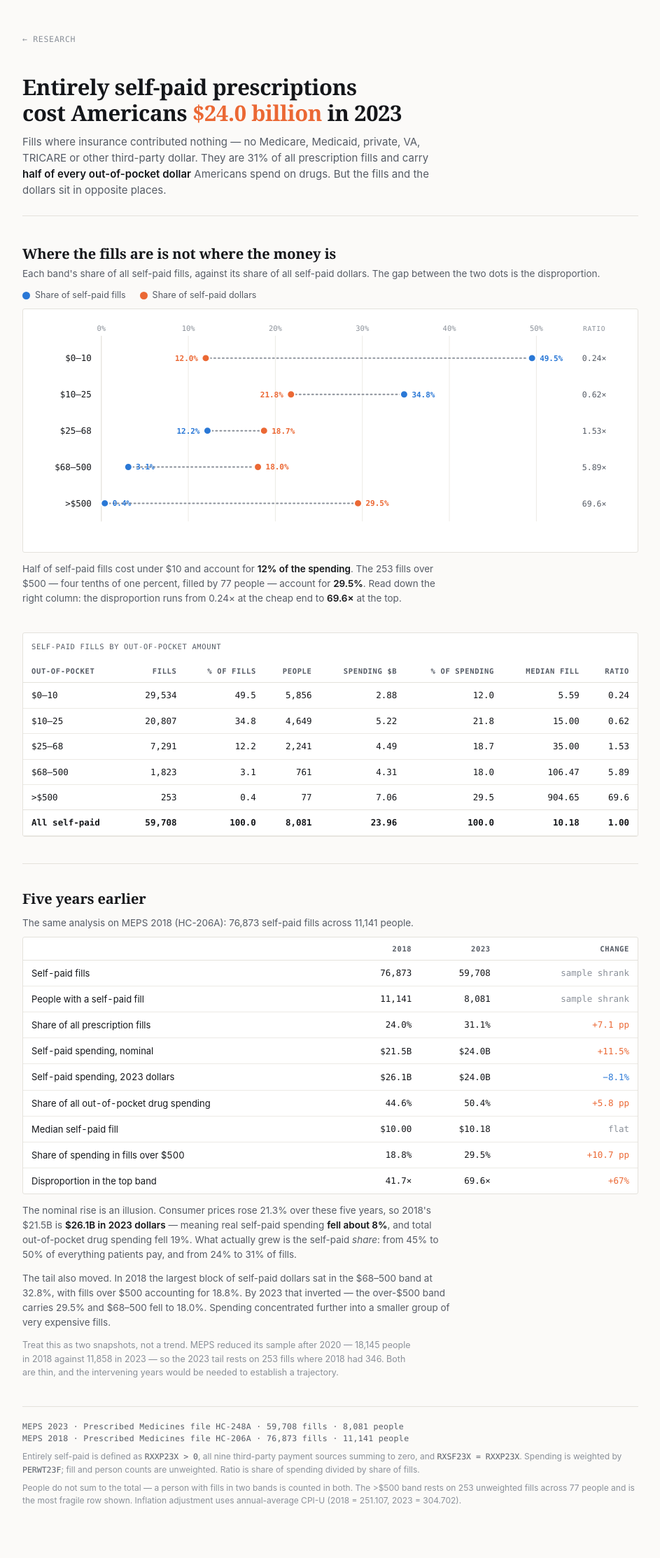
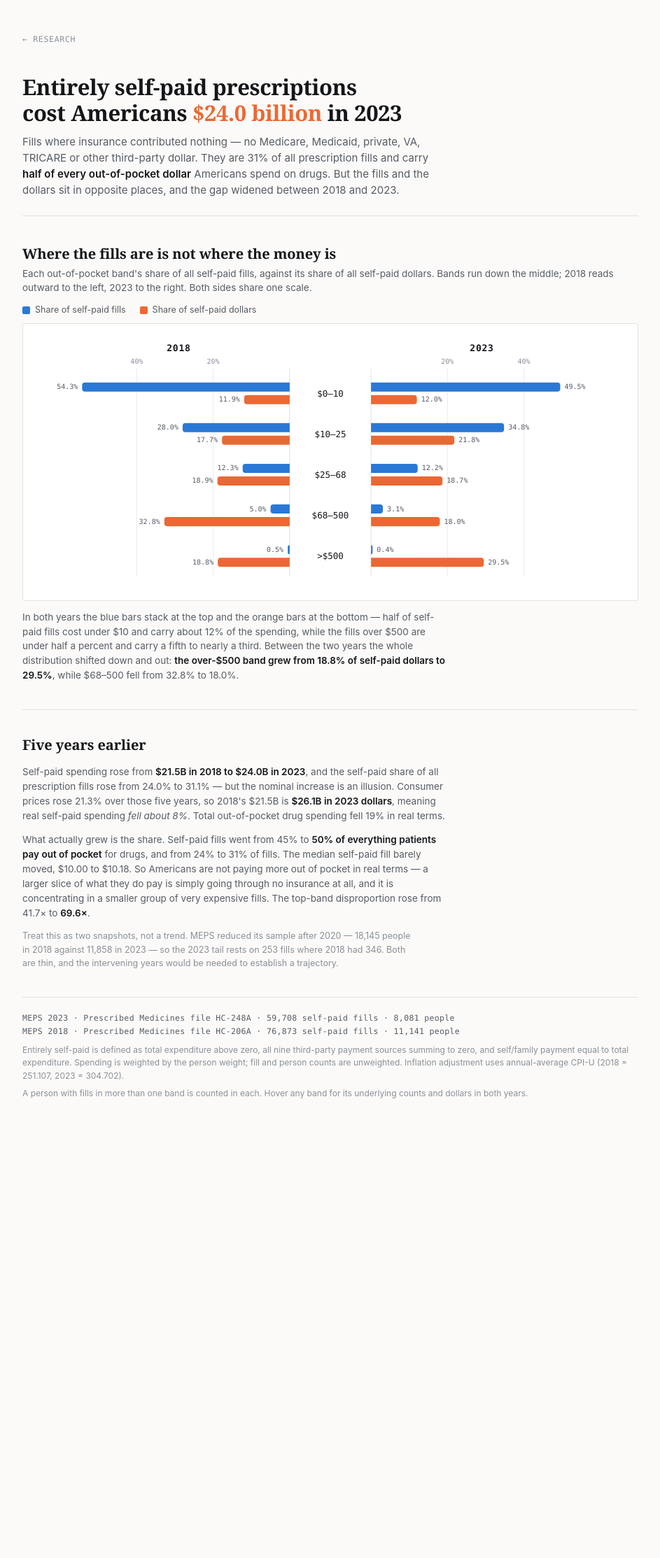
Before and after one commit to janebai2016-arch/janebai2016-arch.github.io, a Jekyll site: the page figures/self-paid-prescriptions-2023.html, which Jekyll copies as it is, in a window 1280 px wide. Shown: the whole page at 70% size, without its empty margins (168-1111 px from the left). Built offline with Jekyll 4.4.1, drawn with Linux system fonts in a browser that asks for light colours; after the commit the page ends 1645 px from its top, so only the background shows below that.

Commit message:
Replace tables with a two-year butterfly chart
Figure 1 now carries the full distribution: out-of-pocket bands run down
the centre as hangers, 2018 reads left and 2023 right, on a shared scale.
Values are labelled on every bar and both tables are dropped.

Co-Authored-By: Claude Opus 5 (1M context) <noreply@anthropic.com>
Claude-Session: https://claude.ai/code/session_01Tz9kZhwB1Ku6KAUdx9XzEu

```diff
--- a/figures/self-paid-prescriptions-2023.html
+++ b/figures/self-paid-prescriptions-2023.html
@@ -30,10 +30,18 @@
     --fills:#3987e5; --dollars:#d95926;
   }
   *{box-sizing:border-box}
+  html{-webkit-text-size-adjust:100%}
   body{background:var(--paper);color:var(--ink);font-family:var(--sans);
        font-size:15px;line-height:1.55;margin:0;padding:48px 24px 72px;
        -webkit-font-smoothing:antialiased}
   .wrap{max-width:880px;margin:0 auto;display:flex;flex-direction:column;gap:38px}
+  a{color:var(--fills);text-decoration:none;border-bottom:1px solid transparent}
+  a:hover{border-bottom-color:currentColor}
+  a:focus-visible{outline:2px solid var(--fills);outline-offset:3px;border-radius:2px}
+  .site-back{font-family:var(--mono);font-size:11.5px;letter-spacing:.06em;text-transform:uppercase;
+             margin-bottom:2px}
+  .site-back a{color:var(--ink-3)}
+  .site-back a:hover{color:var(--fills)}
   header{display:flex;flex-direction:column;gap:11px;padding-bottom:24px;border-bottom:1px solid var(--rule)}
   h1{font-family:var(--serif);font-weight:600;font-size:31px;line-height:1.19;margin:0;
      text-wrap:balance;letter-spacing:-.012em}
@@ -44,131 +52,80 @@
   .fig-head{display:flex;flex-direction:column;gap:3px}
   h2{font-family:var(--serif);font-size:20px;font-weight:600;margin:0;letter-spacing:-.005em}
   .fig-sub{color:var(--ink-2);font-size:13.5px;margin:0}
-  .legend{display:flex;gap:20px;align-items:center;font-size:12.5px;color:var(--ink-2);
-          font-family:var(--sans);margin-top:2px}
+  .legend{display:flex;gap:20px;align-items:center;flex-wrap:wrap;font-size:12.5px;
+          color:var(--ink-2);margin-top:2px}
   .key{display:inline-flex;align-items:center;gap:7px}
-  .dot{width:11px;height:11px;border-radius:50%;flex:0 0 auto}
+  .dot{width:11px;height:11px;border-radius:2px;flex:0 0 auto}
   .plot{position:relative;background:var(--panel);border:1px solid var(--rule);border-radius:3px;
-        padding:18px 16px 8px;overflow-x:auto}
+        padding:18px 14px 8px;overflow-x:auto}
   svg{display:block;width:100%;height:auto;overflow:visible}
   .read{color:var(--ink-2);font-size:13.5px;margin:4px 0 0;max-width:72ch}
   .read b{color:var(--ink);font-weight:600}
+  .read em{font-style:italic}
   text{font-family:var(--sans)}
-  .tick{fill:var(--ink-3);font-size:10.5px;font-family:var(--mono)}
-  .ylab{fill:var(--ink);font-size:12.5px;font-family:var(--mono)}
-  .vlab{font-size:11px;font-weight:600;font-family:var(--mono)}
-  .ratio{fill:var(--ink-2);font-size:11.5px;font-family:var(--mono)}
-  .ratio-h{fill:var(--ink-3);font-size:9.5px;letter-spacing:.08em;font-family:var(--mono)}
+  .tick{fill:var(--ink-3);font-size:10px;font-family:var(--mono)}
+  .yrlab{fill:var(--ink);font-size:13px;font-weight:600;font-family:var(--mono);letter-spacing:.06em}
+  .band{fill:var(--ink);font-size:12.5px;font-family:var(--mono)}
+  .val{fill:var(--ink-2);font-size:10px;font-family:var(--mono)}
   .hit{fill:transparent;cursor:crosshair}
+  .row .hitbg{fill:transparent}
   .row:hover .hitbg{fill:var(--grid)}
   .tip{position:absolute;pointer-events:none;opacity:0;transform:translate(-50%,-100%);
        background:var(--ink);color:var(--paper);font-family:var(--mono);font-size:11.5px;
-       line-height:1.55;padding:8px 10px;border-radius:3px;white-space:nowrap;transition:opacity .1s;z-index:5}
-  .tbl{overflow-x:auto;border:1px solid var(--rule);border-radius:3px;background:var(--panel)}
-  table{border-collapse:collapse;width:100%;font-family:var(--mono);font-size:12.5px;
-        font-variant-numeric:tabular-nums}
-  th,td{padding:8px 12px;text-align:right;border-bottom:1px solid var(--grid);white-space:nowrap}
-  th{color:var(--ink-2);font-weight:600;font-size:10.5px;letter-spacing:.06em;text-transform:uppercase;
-     border-bottom:1px solid var(--rule)}
-  th:first-child,td:first-child{text-align:left}
-  tbody tr:last-child td{border-bottom:0}
-  tfoot td{font-weight:700;color:var(--ink);border-top:1px solid var(--rule)}
-  .cap{text-align:left;padding:11px 12px;color:var(--ink-2);font-size:10.5px;
-       letter-spacing:.06em;text-transform:uppercase;font-family:var(--mono)}
+       line-height:1.55;padding:8px 10px;border-radius:3px;white-space:nowrap;
+       transition:opacity .1s;z-index:5}
+  section.cmp{display:flex;flex-direction:column;gap:9px;border-top:1px solid var(--rule);padding-top:34px}
+  .caveat{color:var(--ink-3);font-size:12.5px}
   footer{color:var(--ink-3);font-size:12px;border-top:1px solid var(--rule);padding-top:20px;
          display:flex;flex-direction:column;gap:7px}
-  footer .src{color:var(--ink-2);font-family:var(--mono);font-size:11.5px;letter-spacing:.03em}
+  footer .src{color:var(--ink-2);font-family:var(--mono);font-size:11.5px;letter-spacing:.03em;line-height:1.7}
   code{font-family:var(--mono);font-size:11.5px;color:var(--ink-2)}
-
-  html{-webkit-text-size-adjust:100%}
-  a{color:var(--fills);text-decoration:none;border-bottom:1px solid transparent}
-  a:hover{border-bottom-color:currentColor}
-  a:focus-visible{outline:2px solid var(--fills);outline-offset:3px;border-radius:2px}
-  .site-back{font-family:var(--mono);font-size:11.5px;letter-spacing:.06em;text-transform:uppercase;
-             margin-bottom:2px}
-  .site-back a{color:var(--ink-3)}
-  .site-back a:hover{color:var(--fills)}
-  .cmp{display:flex;flex-direction:column;gap:9px;border-top:1px solid var(--rule);padding-top:34px}
-  .cmp table td:first-child{color:var(--ink);font-family:var(--sans);font-size:13px}
-  .cmp .up{color:var(--dollars)}
-  .cmp .dn{color:var(--fills)}
-  .cmp .mute{color:var(--ink-3)}
-  .caveat{color:var(--ink-3);font-size:12.5px}
-  .read em{font-style:italic}
   @media (max-width:640px){ body{padding:32px 16px 56px} h1{font-size:25px} }
 </style>
 </head>
 <body>
+
 <div class="wrap">
   <nav class="site-back"><a href="/research/">&larr; Research</a></nav>
   <header>
     <h1>Entirely self-paid prescriptions cost Americans <em>$24.0 billion</em> in 2023</h1>
-    <p class="lede">Fills where insurance contributed nothing — no Medicare, Medicaid, private, VA, TRICARE or other third-party dollar. They are 31% of all prescription fills and carry <b>half of every out-of-pocket dollar</b> Americans spend on drugs. But the fills and the dollars sit in opposite places.</p>
+    <p class="lede">Fills where insurance contributed nothing — no Medicare, Medicaid, private, VA, TRICARE or other third-party dollar. They are 31% of all prescription fills and carry <b>half of every out-of-pocket dollar</b> Americans spend on drugs. But the fills and the dollars sit in opposite places, and the gap widened between 2018 and 2023.</p>
   </header>
 
   <figure>
     <div class="fig-head">
       <h2>Where the fills are is not where the money is</h2>
-      <p class="fig-sub">Each band's share of all self-paid fills, against its share of all self-paid dollars. The gap between the two dots is the disproportion.</p>
+      <p class="fig-sub">Each out-of-pocket band's share of all self-paid fills, against its share of all self-paid dollars. Bands run down the middle; 2018 reads outward to the left, 2023 to the right. Both sides share one scale.</p>
     </div>
     <div class="legend">
       <span class="key"><span class="dot" style="background:var(--fills)"></span>Share of self-paid fills</span>
       <span class="key"><span class="dot" style="background:var(--dollars)"></span>Share of self-paid dollars</span>
     </div>
     <div class="plot" id="p1"><div class="tip" id="t1"></div></div>
-    <p class="read">Half of self-paid fills cost under $10 and account for <b>12% of the spending</b>. The 253 fills over $500 — four tenths of one percent, filled by 77 people — account for <b>29.5%</b>. Read down the right column: the disproportion runs from 0.24× at the cheap end to <b>69.6×</b> at the top.</p>
+    <p class="read">In both years the blue bars stack at the top and the orange bars at the bottom — half of self-paid fills cost under $10 and carry about 12% of the spending, while the fills over $500 are under half a percent and carry a fifth to nearly a third. Between the two years the whole distribution shifted down and out: <b>the over-$500 band grew from 18.8% of self-paid dollars to 29.5%</b>, while $68–500 fell from 32.8% to 18.0%.</p>
   </figure>
-
-  <div class="tbl">
-    <table>
-      <caption class="cap">Self-paid fills by out-of-pocket amount</caption>
-      <thead><tr>
-        <th>Out-of-pocket</th><th>Fills</th><th>% of fills</th><th>People</th>
-        <th>Spending $B</th><th>% of spending</th><th>Median fill</th><th>Ratio</th>
-      </tr></thead>
-      <tbody id="tb"></tbody>
-      <tfoot><tr><td>All self-paid</td><td>59,708</td><td>100.0</td><td>8,081</td><td>23.96</td><td>100.0</td><td>10.18</td><td>1.00</td></tr></tfoot>
-    </table>
-  </div>
 
   <section class="cmp">
     <h2>Five years earlier</h2>
-    <p class="fig-sub">The same analysis on MEPS 2018 (HC-206A): 76,873 self-paid fills across 11,141 people.</p>
-    <div class="tbl">
-      <table>
-        <thead><tr><th>&nbsp;</th><th>2018</th><th>2023</th><th>Change</th></tr></thead>
-        <tbody>
-          <tr><td>Self-paid fills</td><td>76,873</td><td>59,708</td><td class="mute">sample shrank</td></tr>
-          <tr><td>People with a self-paid fill</td><td>11,141</td><td>8,081</td><td class="mute">sample shrank</td></tr>
-          <tr><td>Share of all prescription fills</td><td>24.0%</td><td>31.1%</td><td class="up">+7.1 pp</td></tr>
-          <tr><td>Self-paid spending, nominal</td><td>$21.5B</td><td>$24.0B</td><td class="up">+11.5%</td></tr>
-          <tr><td>Self-paid spending, 2023 dollars</td><td>$26.1B</td><td>$24.0B</td><td class="dn">&minus;8.1%</td></tr>
-          <tr><td>Share of all out-of-pocket drug spending</td><td>44.6%</td><td>50.4%</td><td class="up">+5.8 pp</td></tr>
-          <tr><td>Median self-paid fill</td><td>$10.00</td><td>$10.18</td><td class="mute">flat</td></tr>
-          <tr><td>Share of spending in fills over $500</td><td>18.8%</td><td>29.5%</td><td class="up">+10.7 pp</td></tr>
-          <tr><td>Disproportion in the top band</td><td>41.7&times;</td><td>69.6&times;</td><td class="up">+67%</td></tr>
-        </tbody>
-      </table>
-    </div>
-    <p class="read">The nominal rise is an illusion. Consumer prices rose 21.3% over these five years, so 2018's $21.5B is <b>$26.1B in 2023 dollars</b> — meaning real self-paid spending <b>fell about 8%</b>, and total out-of-pocket drug spending fell 19%. What actually grew is the self-paid <em>share</em>: from 45% to 50% of everything patients pay, and from 24% to 31% of fills.</p>
-    <p class="read">The tail also moved. In 2018 the largest block of self-paid dollars sat in the $68–500 band at 32.8%, with fills over $500 accounting for 18.8%. By 2023 that inverted — the over-$500 band carries 29.5% and $68–500 fell to 18.0%. Spending concentrated further into a smaller group of very expensive fills.</p>
+    <p class="read">Self-paid spending rose from <b>$21.5B in 2018 to $24.0B in 2023</b>, and the self-paid share of all prescription fills rose from 24.0% to 31.1% — but the nominal increase is an illusion. Consumer prices rose 21.3% over those five years, so 2018's $21.5B is <b>$26.1B in 2023 dollars</b>, meaning real self-paid spending <em>fell about 8%</em>. Total out-of-pocket drug spending fell 19% in real terms.</p>
+    <p class="read">What actually grew is the share. Self-paid fills went from 45% to <b>50% of everything patients pay out of pocket</b> for drugs, and from 24% to 31% of fills. The median self-paid fill barely moved, $10.00 to $10.18. So Americans are not paying more out of pocket in real terms — a larger slice of what they do pay is simply going through no insurance at all, and it is concentrating in a smaller group of very expensive fills. The top-band disproportion rose from 41.7× to <b>69.6×</b>.</p>
     <p class="read caveat">Treat this as two snapshots, not a trend. MEPS reduced its sample after 2020 — 18,145 people in 2018 against 11,858 in 2023 — so the 2023 tail rests on 253 fills where 2018 had 346. Both are thin, and the intervening years would be needed to establish a trajectory.</p>
   </section>
 
   <footer>
-    <div class="src">MEPS 2023 · Prescribed Medicines file HC-248A · 59,708 fills · 8,081 people<br>MEPS 2018 · Prescribed Medicines file HC-206A · 76,873 fills · 11,141 people</div>
-    <div>Entirely self-paid is defined as <code>RXXP23X &gt; 0</code>, all nine third-party payment sources summing to zero, and <code>RXSF23X = RXXP23X</code>. Spending is weighted by <code>PERWT23F</code>; fill and person counts are unweighted. Ratio is share of spending divided by share of fills.</div>
-    <div>People do not sum to the total — a person with fills in two bands is counted in both. The &gt;$500 band rests on 253 unweighted fills across 77 people and is the most fragile row shown. Inflation adjustment uses annual-average CPI-U (2018 = 251.107, 2023 = 304.702).</div>
+    <div class="src">MEPS 2023 · Prescribed Medicines file HC-248A · 59,708 self-paid fills · 8,081 people<br>MEPS 2018 · Prescribed Medicines file HC-206A · 76,873 self-paid fills · 11,141 people</div>
+    <div>Entirely self-paid is defined as total expenditure above zero, all nine third-party payment sources summing to zero, and self/family payment equal to total expenditure. Spending is weighted by the person weight; fill and person counts are unweighted. Inflation adjustment uses annual-average CPI-U (2018 = 251.107, 2023 = 304.702).</div>
+    <div>A person with fills in more than one band is counted in each. Hover any band for its underlying counts and dollars in both years.</div>
   </footer>
 </div>
 
 <script>
 const D=[
- {b:"$0–10",     f:29534,pers:5856,pf:49.5,dol:2.88,pd:12.0,med:5.59,  r:0.24},
- {b:"$10–25",    f:20807,pers:4649,pf:34.8,dol:5.22,pd:21.8,med:15.00, r:0.62},
- {b:"$25–68",    f: 7291,pers:2241,pf:12.2,dol:4.49,pd:18.7,med:35.00, r:1.53},
- {b:"$68–500",   f: 1823,pers: 761,pf: 3.1,dol:4.31,pd:18.0,med:106.47,r:5.89},
- {b:">$500",     f:  253,pers:  77,pf: 0.4,dol:7.06,pd:29.5,med:904.65,r:69.56}
+ {b:"$0–10",  f18:41733,d18:2.55,pf18:54.3,pd18:11.9, f23:29534,d23:2.88,pf23:49.5,pd23:12.0},
+ {b:"$10–25", f18:21512,d18:3.80,pf18:28.0,pd18:17.7, f23:20807,d23:5.22,pf23:34.8,pd23:21.8},
+ {b:"$25–68", f18: 9420,d18:4.06,pf18:12.3,pd18:18.9, f23: 7291,d23:4.49,pf23:12.2,pd23:18.7},
+ {b:"$68–500",f18: 3862,d18:7.04,pf18: 5.0,pd18:32.8, f23: 1823,d23:4.31,pf23: 3.1,pd23:18.0},
+ {b:">$500",  f18:  346,d18:4.04,pf18: 0.5,pd18:18.8, f23:  253,d23:7.06,pf23: 0.4,pd23:29.5}
 ];
 const NS="http://www.w3.org/2000/svg";
 const el=(n,a)=>{const e=document.createElementNS(NS,n);for(const k in a)e.setAttribute(k,a[k]);return e;};
@@ -176,80 +133,84 @@ const fmt=n=>n.toLocaleString("en-US");
 
 (function(){
   const host=document.getElementById("p1"), tip=document.getElementById("t1");
-  const W=848,mL=96,mR=104,mT=26,mB=36,rowH=52;
-  const H=mT+rowH*D.length+mB, iw=W-mL-mR;
-  const xmax=52, ticks=[0,10,20,30,40,50];
+  const W=848, mT=52, mB=26, rowH=58, half=58;      // half = half-width of the centre hanger column
+  const cx=W/2, cL=cx-half, cR=cx+half, edge=50;
+  const armW=cL-edge;                                // identical on both sides
+  const H=mT+rowH*D.length+mB;
+  const xmax=58, ticks=[0,20,40];
+  const barH=13, gap=5;
+
   const s=el("svg",{viewBox:`0 0 ${W} ${H}`,role:"img",
-    "aria-label":"Share of self-paid fills versus share of self-paid dollars, by out-of-pocket band"});
-  const x=v=>mL+(v/xmax)*iw;
+    "aria-label":"Share of self-paid prescription fills and dollars by out-of-pocket band, 2018 versus 2023"});
+  const xL=v=>cL-(v/xmax)*armW, xR=v=>cR+(v/xmax)*armW;
+  const yTop=mT, yBot=mT+rowH*D.length;
   const yc=i=>mT+rowH*i+rowH/2;
 
   ticks.forEach(t=>{
-    s.appendChild(el("line",{x1:x(t),x2:x(t),y1:mT-6,y2:mT+rowH*D.length,
-      stroke:"var(--grid)","stroke-width":1}));
-    const lb=el("text",{x:x(t),y:mT-13,class:"tick","text-anchor":"middle"});
-    lb.textContent=t+"%"; s.appendChild(lb);
+    if(t>0){
+      [xL(t),xR(t)].forEach(x=>{
+        s.appendChild(el("line",{x1:x,x2:x,y1:yTop-6,y2:yBot,stroke:"var(--grid)","stroke-width":1}));
+      });
+      [[xL(t),"L"],[xR(t),"R"]].forEach(([x])=>{
+        const lb=el("text",{x:x,y:yTop-13,class:"tick","text-anchor":"middle"});
+        lb.textContent=t+"%"; s.appendChild(lb);
+      });
+    }
   });
-  s.appendChild(el("line",{x1:x(0),x2:x(0),y1:mT-6,y2:mT+rowH*D.length,
-    stroke:"var(--rule)","stroke-width":1}));
+  [cL,cR].forEach(x=>s.appendChild(el("line",{x1:x,x2:x,y1:yTop-6,y2:yBot,
+    stroke:"var(--rule)","stroke-width":1})));
 
-  const rh=el("text",{x:W-mR+58,y:mT-13,class:"ratio-h","text-anchor":"middle"});
-  rh.textContent="RATIO"; s.appendChild(rh);
+  const y18=el("text",{x:(edge+cL)/2,y:yTop-31,class:"yrlab","text-anchor":"middle"});
+  y18.textContent="2018"; s.appendChild(y18);
+  const y23=el("text",{x:(cR+W-edge)/2,y:yTop-31,class:"yrlab","text-anchor":"middle"});
+  y23.textContent="2023"; s.appendChild(y23);
+
+  function bar(side,v,y,cls){
+    const base=side<0?cL:cR, x=side<0?xL(v):xR(v);
+    const w=Math.abs(base-x), r=Math.min(4,w);
+    if(w<0.6) return el("rect",{x:base-(side<0?0.6:0),y:y,width:0.6,height:barH,fill:cls});
+    return el("path",{fill:cls,d: side<0
+      ? `M${base},${y} L${x+r},${y} Q${x},${y} ${x},${y+r} L${x},${y+barH-r} Q${x},${y+barH} ${x+r},${y+barH} L${base},${y+barH} Z`
+      : `M${base},${y} L${x-r},${y} Q${x},${y} ${x},${y+r} L${x},${y+barH-r} Q${x},${y+barH} ${x-r},${y+barH} L${base},${y+barH} Z`});
+  }
+  function val(side,v,y){
+    const x=(side<0?xL(v):xR(v))+(side<0?-6:6);
+    const t=el("text",{x:x,y:y+barH-3.5,class:"val","text-anchor":side<0?"end":"start"});
+    t.textContent=v.toFixed(1)+"%"; return t;
+  }
 
   D.forEach((d,i)=>{
     const g=el("g",{class:"row"});
-    g.appendChild(el("rect",{class:"hitbg",x:mL-88,y:yc(i)-rowH/2+3,width:W-mL-mR+180,
-      height:rowH-6,rx:3,fill:"transparent"}));
+    g.appendChild(el("rect",{class:"hitbg",x:edge-8,y:yc(i)-rowH/2+3,
+      width:W-2*edge+16,height:rowH-6,rx:3}));
 
-    const yl=el("text",{x:mL-14,y:yc(i)+4.5,class:"ylab","text-anchor":"end"});
-    yl.textContent=d.b; g.appendChild(yl);
+    const yA=yc(i)-barH-gap/2, yB=yc(i)+gap/2;
+    g.appendChild(bar(-1,d.pf18,yA,"var(--fills)"));
+    g.appendChild(bar(-1,d.pd18,yB,"var(--dollars)"));
+    g.appendChild(bar( 1,d.pf23,yA,"var(--fills)"));
+    g.appendChild(bar( 1,d.pd23,yB,"var(--dollars)"));
+    g.appendChild(val(-1,d.pf18,yA)); g.appendChild(val(-1,d.pd18,yB));
+    g.appendChild(val( 1,d.pf23,yA)); g.appendChild(val( 1,d.pd23,yB));
 
-    const x1=x(Math.min(d.pf,d.pd)), x2=x(Math.max(d.pf,d.pd));
-    g.appendChild(el("line",{x1:x1,x2:x2,y1:yc(i),y2:yc(i),stroke:"var(--ink-3)",
-      "stroke-width":2,"stroke-dasharray":"2 4","stroke-linecap":"round"}));
+    const bl=el("text",{x:cx,y:yc(i)+4.5,class:"band","text-anchor":"middle"});
+    bl.textContent=d.b; g.appendChild(bl);
 
-    g.appendChild(el("circle",{cx:x(d.pf),cy:yc(i),r:5.5,fill:"var(--fills)",
-      stroke:"var(--panel)","stroke-width":2}));
-    g.appendChild(el("circle",{cx:x(d.pd),cy:yc(i),r:5.5,fill:"var(--dollars)",
-      stroke:"var(--panel)","stroke-width":2}));
-
-    const lo=d.pf<d.pd, gap=Math.abs(x(d.pf)-x(d.pd));
-    const off=gap<44?15:11;
-    // a dot sitting near the axis would push its label into the band label — flip it inward
-    const tight=46;
-    const fOut=lo?(x(d.pf)-mL<tight?1:-1):1;
-    const dOut=lo?1:(x(d.pd)-mL<tight?1:-1);
-    const lf=el("text",{x:x(d.pf)+fOut*off,y:yc(i)+4,class:"vlab",
-      fill:"var(--fills)","text-anchor":fOut>0?"start":"end"});
-    lf.textContent=d.pf.toFixed(1)+"%"; g.appendChild(lf);
-    const ld=el("text",{x:x(d.pd)+(lo?off:dOut*off),y:yc(i)+4,class:"vlab",
-      fill:"var(--dollars)","text-anchor":lo?"start":(dOut>0?"start":"end")});
-    ld.textContent=d.pd.toFixed(1)+"%"; g.appendChild(ld);
-
-    const rt=el("text",{x:W-mR+58,y:yc(i)+4.5,class:"ratio","text-anchor":"middle"});
-    rt.textContent=(d.r<10?d.r.toFixed(2):d.r.toFixed(1))+"×"; g.appendChild(rt);
-
-    const hit=el("rect",{class:"hit",x:mL-88,y:yc(i)-rowH/2,width:W-mL-mR+180,height:rowH});
+    const hit=el("rect",{class:"hit",x:edge-8,y:yc(i)-rowH/2,width:W-2*edge+16,height:rowH});
     hit.addEventListener("pointerenter",()=>{
-      tip.innerHTML=`<b>${d.b}</b> out of pocket<br>`+
-        `${fmt(d.f)} fills · ${fmt(d.pers)} people<br>`+
-        `${d.pf.toFixed(1)}% of self-paid fills<br>`+
-        `$${d.dol.toFixed(2)}B · ${d.pd.toFixed(1)}% of spending<br>`+
-        `median fill $${d.med.toFixed(2)} · ratio ${d.r}×`;
+      tip.innerHTML=`<b>${d.b}</b> out of pocket`+
+        `<br>2018 &nbsp;${fmt(d.f18)} fills · $${d.d18.toFixed(2)}B`+
+        `<br>&nbsp;&nbsp;&nbsp;&nbsp;&nbsp;&nbsp;&nbsp;${d.pf18}% of fills · ${d.pd18}% of dollars`+
+        `<br>2023 &nbsp;${fmt(d.f23)} fills · $${d.d23.toFixed(2)}B`+
+        `<br>&nbsp;&nbsp;&nbsp;&nbsp;&nbsp;&nbsp;&nbsp;${d.pf23}% of fills · ${d.pd23}% of dollars`;
       tip.style.opacity=1;
-      tip.style.left=(((x(d.pf)+x(d.pd))/2)/W*100)+"%";
-      tip.style.top=((yc(i)-16)/H*100)+"%";
+      tip.style.left="50%";
+      tip.style.top=((yc(i)-22)/H*100)+"%";
     });
     hit.addEventListener("pointerleave",()=>tip.style.opacity=0);
     g.appendChild(hit);
     s.appendChild(g);
   });
   host.appendChild(s);
-
-  document.getElementById("tb").innerHTML=D.map(d=>
-   `<tr><td>${d.b}</td><td>${fmt(d.f)}</td><td>${d.pf.toFixed(1)}</td><td>${fmt(d.pers)}</td>`+
-   `<td>${d.dol.toFixed(2)}</td><td>${d.pd.toFixed(1)}</td><td>${d.med.toFixed(2)}</td>`+
-   `<td>${d.r<10?d.r.toFixed(2):d.r.toFixed(1)}</td></tr>`).join("");
 })();
 </script>
 
```
